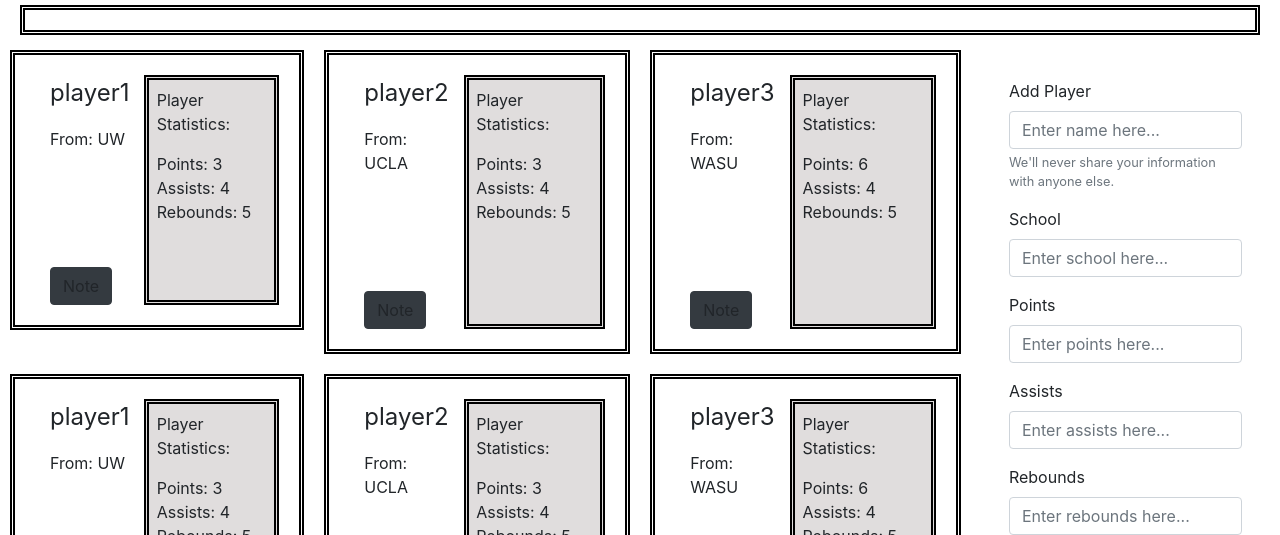
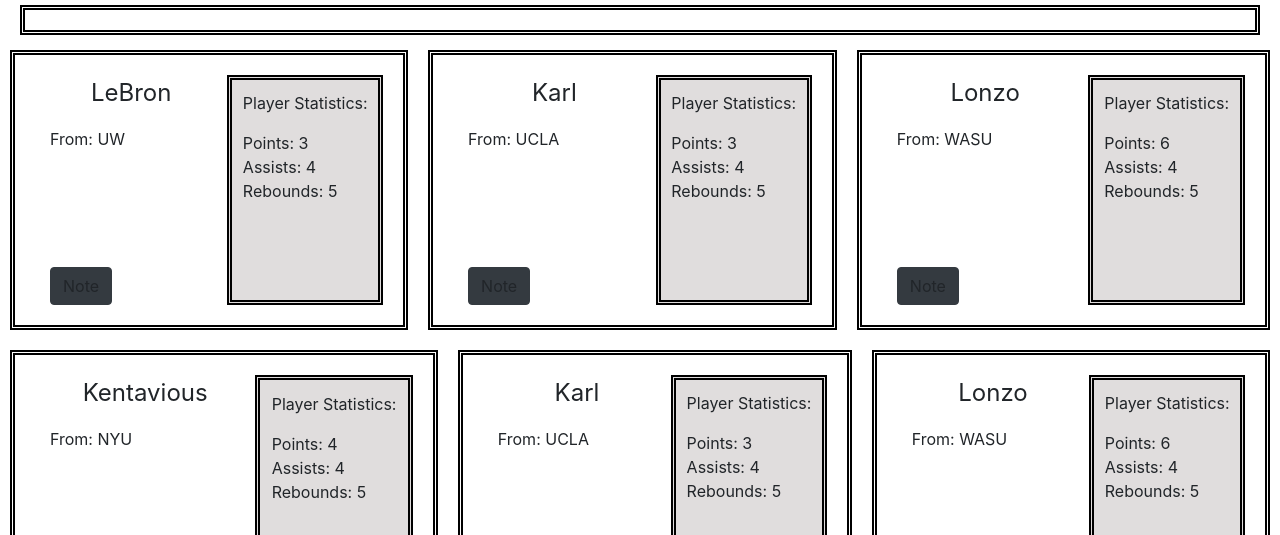
Before and after one commit to info340a-sp21/project-01-Gyangle, a website: page index.html in a window 1280 px wide. Shown: the part 265-800 px from the top of the page. Drawn offline with nearby package versions, Linux system fonts and the light colour scheme.

Commit message:
added styling and flexbox

```diff
--- a/css/style.css
+++ b/css/style.css
@@ -8,7 +8,10 @@ h1, h2, h3 {
   font-weight: 900;
 }
 .gridView {
-  width: 40%;
+  width: 100%;
+  display: flex;
+  flex-wrap: wrap;
+  justify-content: space-between;
 }
 .gridView > div {
   display: flex;
@@ -21,7 +24,6 @@ h1, h2, h3 {
   flex-wrap: wrap; */
   border: thick double black;
   border-collapse: collapse;
-  float: left;
 }
 
 
--- a/index.html
+++ b/index.html
@@ -61,6 +61,10 @@
             <label>Rebounds</label>
             <input class="form-control" placeholder="Enter rebounds here...">
           </div>
+          <div class="form-group">
+            <label>Note</label>
+            <input class="form-control" placeholder="Enter note here...">
+          </div>
           <button type="submit" class="btn btn-primary">Submit</button>
         </form>
       </form>
--- a/js/index.js
+++ b/js/index.js
@@ -1,10 +1,10 @@
 'use strict'
 var data = {
   players: [
-    { id: 1, name: 'player1', school: 'UW', points: 3, assists: 4, rebounds: 5, note: 'he is pretty cool dude1111111' },
-    { id: 2, name: 'player2', school: 'UCLA', points: 3, assists: 4, rebounds: 5, note: 'he is pretty cool dude22222' },
-    { id: 3, name: 'player3', school: 'WASU', points: 6, assists: 4, rebounds: 5, note: 'he is pretty cool dude333333' },
-    { id: 4, name: 'player4', school: 'NYU', points: 3, assists: 4, rebounds: 5, note: 'he is pretty cool dude4444444' }
+    { id: 1, name: 'LeBron', school: 'UW', points: 3, assists: 4, rebounds: 5, note: 'he is average point scorer' },
+    { id: 2, name: 'Karl', school: 'UCLA', points: 3, assists: 4, rebounds: 5, note: 'he is average rebounder' },
+    { id: 3, name: 'Lonzo', school: 'WASU', points: 6, assists: 4, rebounds: 5, note: 'he is great point scerer' },
+    { id: 4, name: 'Kentavious', school: 'NYU', points: 4, assists: 4, rebounds: 5, note: 'he is good point scorer' }
   ]
 };
 
@@ -81,6 +81,10 @@ function createCard(player) {
 $('.gridView').append(createCard(data.players[0]));
 $('.gridView').append(createCard(data.players[1]));
 $('.gridView').append(createCard(data.players[2]));
-$('.gridView').append(createCard(data.players[0]));
+$('.gridView').append(createCard(data.players[3]));
 $('.gridView').append(createCard(data.players[1]));
 $('.gridView').append(createCard(data.players[2]));
+$('.gridView').append(createCard(data.players[2]));
+$('.gridView').append(createCard(data.players[3]));
+$('.gridView').append(createCard(data.players[1]));
+$('.gridView').append(createCard(data.players[2]));
```
